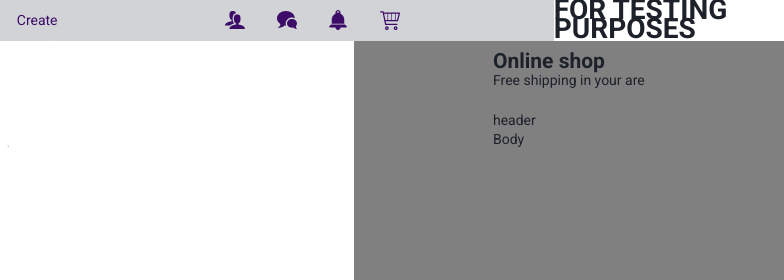
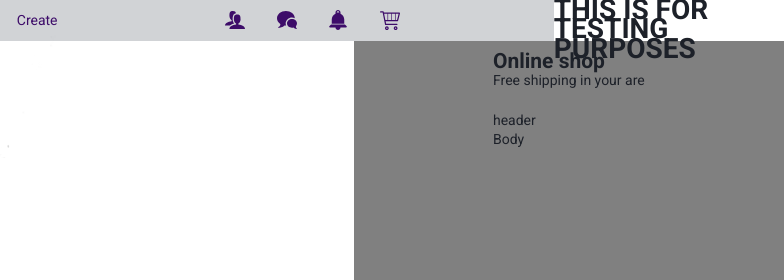
Before and after one commit to anja-rasoloarivalona/Basketball_Interface-design, a website: page index.html in a window 1280 px wide. Shown: the top 280 px of the page, 496-1280 px from the left. Drawn offline with Linux system fonts and the light colour scheme.

Commit message:
FOR testing

```diff
--- a/index.html
+++ b/index.html
@@ -129,7 +129,7 @@
 
         </section>
 
-        <h1>FOR TESTING PURPOSES</h1>
+        <h1>THIS IS FOR TESTING PURPOSES</h1>
 
 
 
```
